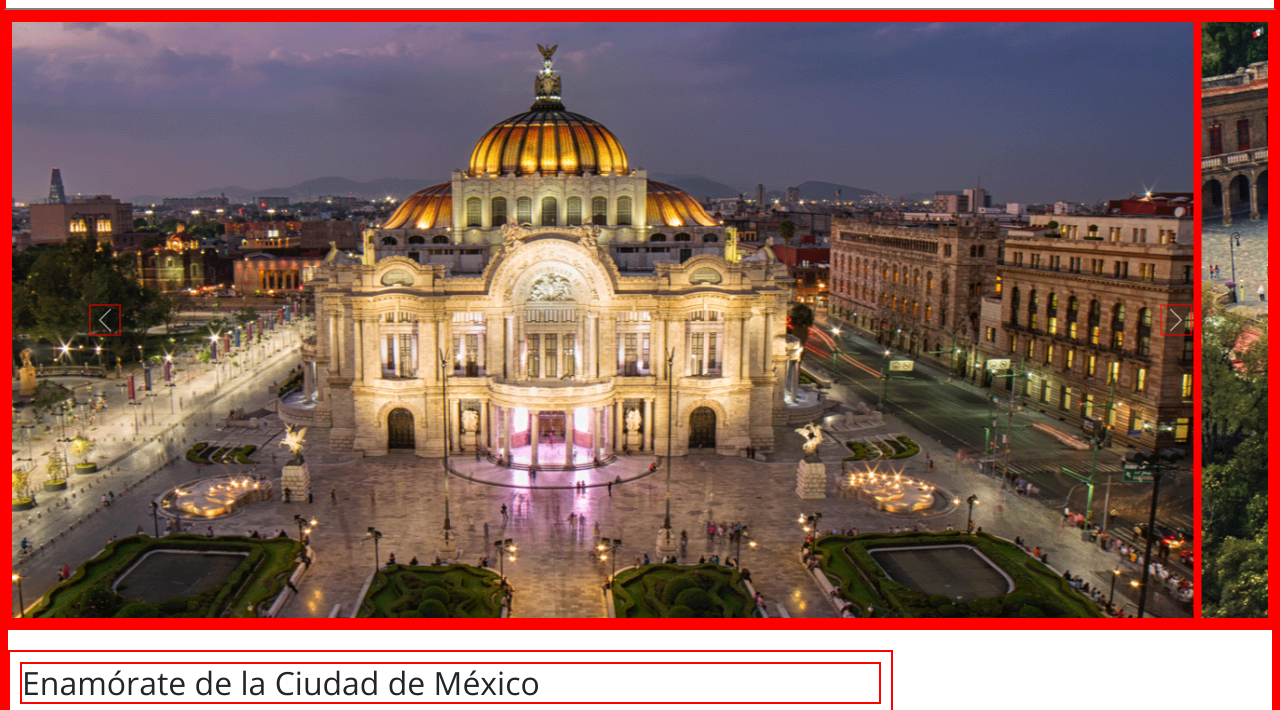
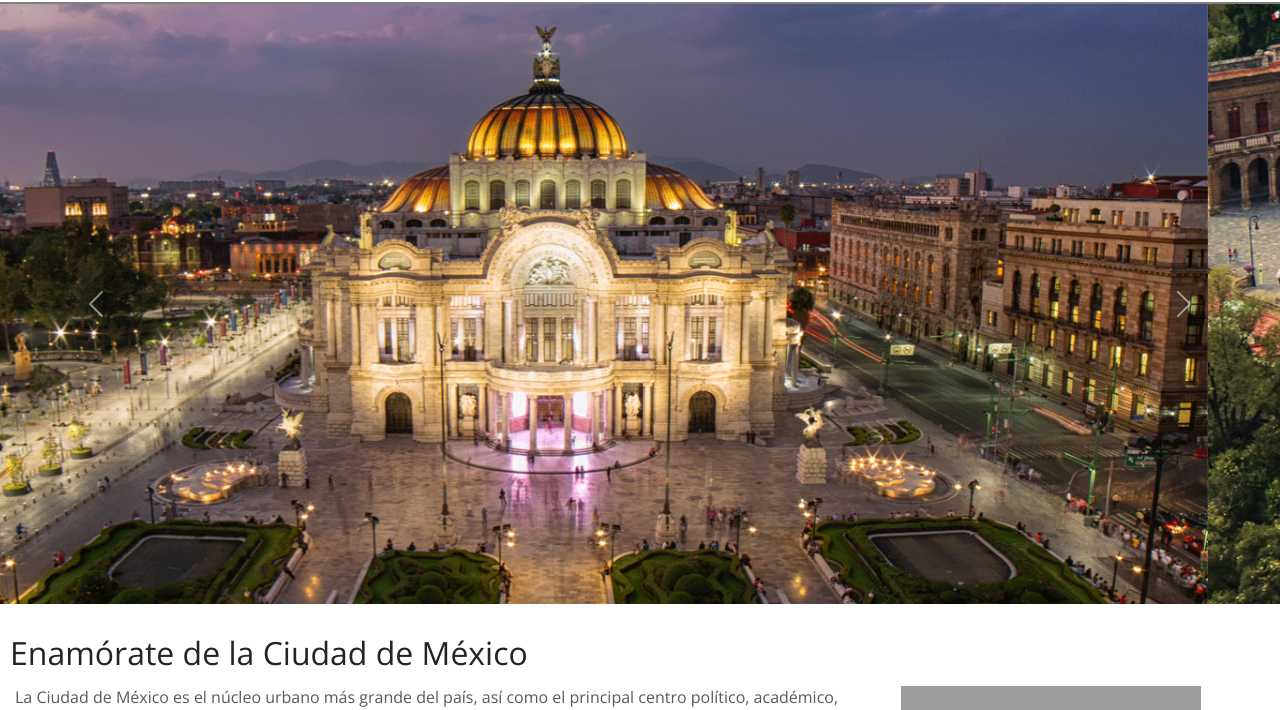
Before and after one commit to lucialoza/Preentrega2-loza, a plain HTML site: page index.html in a window 1280 px wide. Shown: the part 78-788 px from the top of the page. Drawn offline with nearby package versions, Linux system fonts and the light colour scheme; grey boxes are pictures that could not be loaded; a web font is replaced by a local one.

Commit message:
Eliminé borde rojo

```diff
--- a/css/style.css
+++ b/css/style.css
@@ -4,7 +4,6 @@
     margin: 0;
     padding: 0;
     box-sizing: border-box;
-    border: solid 2px red
 
 }
 
```
